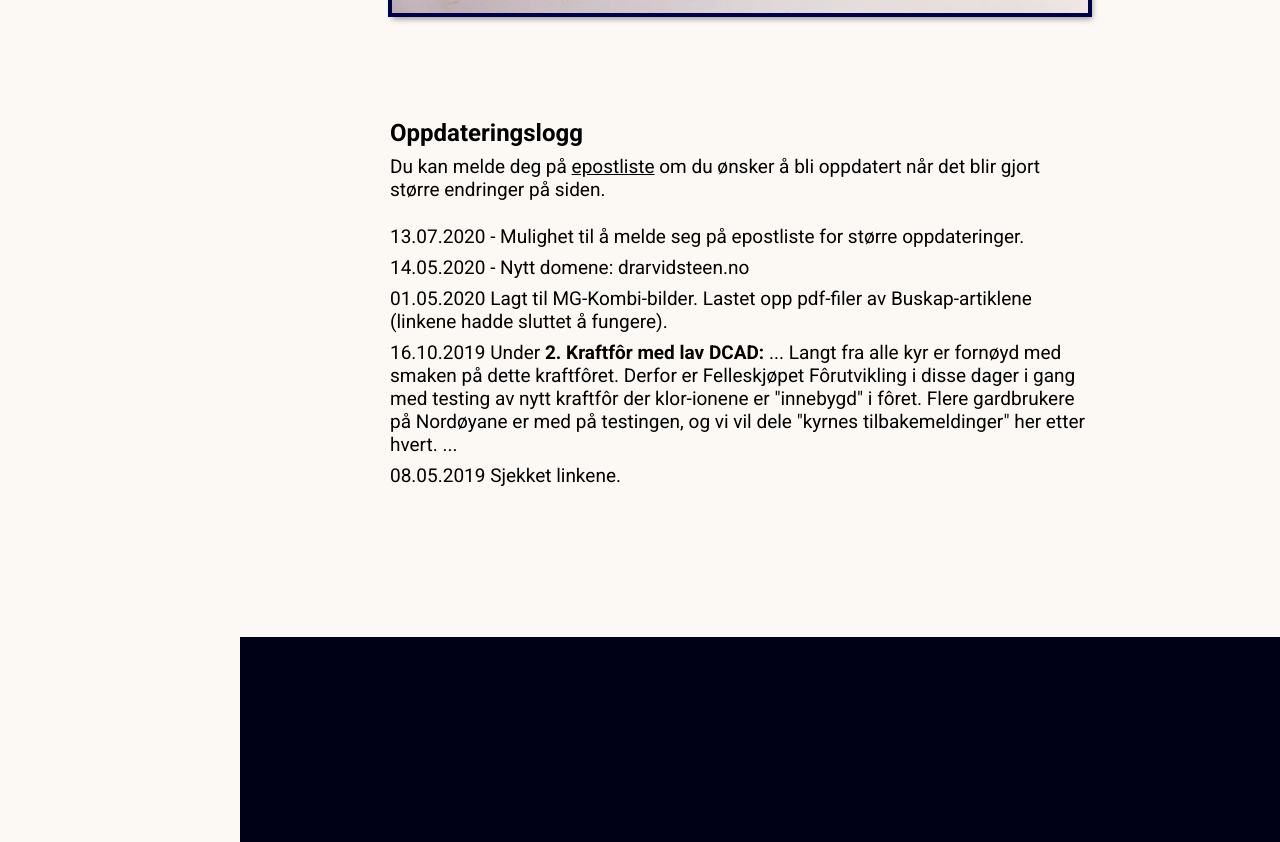
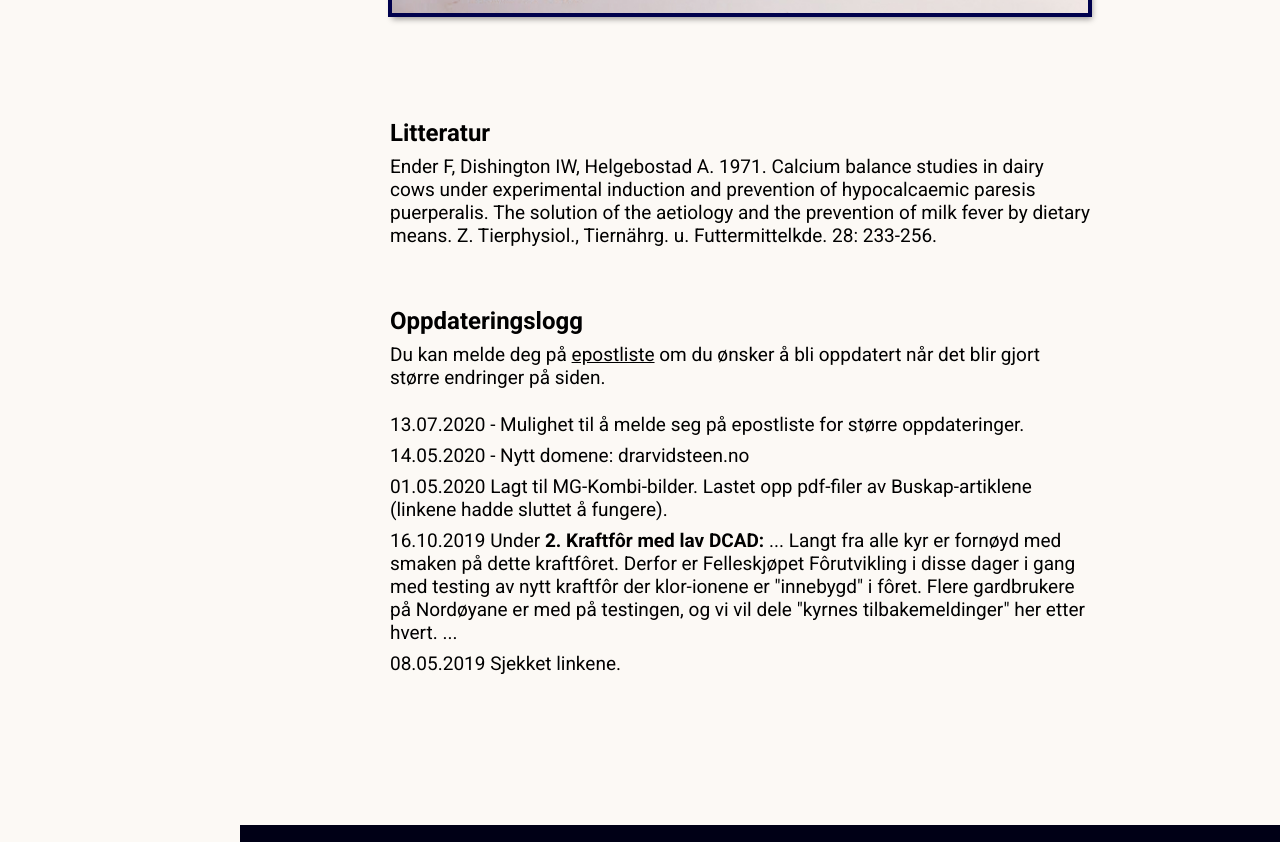
Before and after one commit to drarvidsteen/drarvidsteen, a plain HTML site: page mjolkefeber.html in a window 1280 px wide. Shown: the part 5148-5990 px from the top of the page. Drawn offline with nearby package versions, Linux system fonts and the light colour scheme.

Commit message:
Update mjolkefeber.html

```diff
--- a/mjolkefeber.html
+++ b/mjolkefeber.html
@@ -137,6 +137,9 @@
                 </div>
             </p>
             <div><img src="/img/tampongmetoden.jpg" alt="Her skulle det vært et bilde." class="border"></div>
+            <h2>Litteratur</h2>
+            <p>Ender F, Dishington IW, Helgebostad A. 1971. Calcium balance studies in dairy cows under experimental induction and prevention of hypocalcaemic paresis puerperalis. The solution of the aetiology and the prevention of milk fever by dietary means. Z. Tierphysiol., Tiernährg. u. Futtermittelkde. 28: 233-256.
+            </p>
             <h2>Oppdateringslogg</h2>
             <p> Du kan melde deg på
                 <a id="mail" href="mailto:dr.arvid.steen@gmail.com?subject=Påmelding oppdateringsliste: Forebygging av mjølkefeber&body=Jeg vil bli oppdatert når det blir gjort større endringer på siden.%0D%0A%0D%0AOm jeg ønsker å melde meg av, sender jeg bare en mail om det, så blir jeg slettet fra lista.">
```
